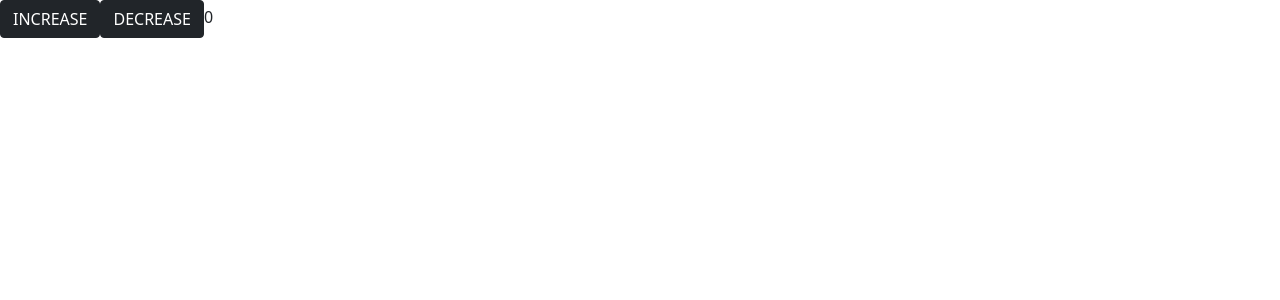
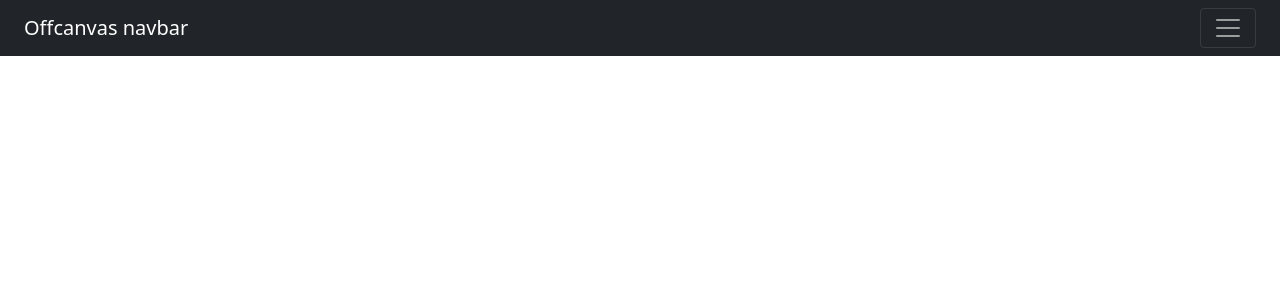
Before and after one commit to PenguinCard/app, a React app: page / in a window 1280 px wide. Shown: the top 300 px of the page. Built offline with nearby package versions, Linux system fonts and the light colour scheme.

Commit message:
create menu

```diff
--- a/src/App.tsx
+++ b/src/App.tsx
@@ -1,20 +1,35 @@
 import * as React from 'react';
 
-import { RootState } from './store';
+import { RootState } from './redux/store';
 import { useSelector, useDispatch } from 'react-redux';
-import { increment, decrement } from './reducer/counter';
+import { increment, decrement } from './redux/counter';
 
-const App:React.FC = () => {
+import Navbar from './components/Navbar'
+
+function App () {
 
     const dispatch = useDispatch()
     const count = useSelector<RootState>(state => state.counter.value);
 
     return (
-        <React.Fragment>
-            <button type="button" className="btn btn-dark" onClick={() => dispatch(increment())}>INCREASE</button>
-            <button type="button" className="btn btn-dark" onClick={() => dispatch(decrement())}>DECREASE</button>
-            { count }
-        </React.Fragment>
+        <>
+            <div className="row">
+                <div className="col">
+                    <Navbar/>
+                </div>
+            </div>
+            <div className="row">
+                <div className="col">
+                    <button type="button" className="btn btn-dark" onClick={() => dispatch(increment())}>INCREASE</button>
+                </div>
+                <div className="col">
+                    <button type="button" className="btn btn-dark" onClick={() => dispatch(decrement())}>DECREASE</button>
+                </div>
+                <div className="col">
+                    { count }
+                </div>
+            </div>
+        </>
     )
 }
 export default App
--- /dev/null
+++ b/src/components/Navbar.tsx
@@ -0,0 +1,53 @@
+import * as React from 'react';
+import { Link } from 'react-router-dom';
+
+function Navbar() {
+    return (
+        <nav className="navbar navbar-dark bg-dark fixed-top">
+            <div className="container-fluid">
+                <a className="navbar-brand" href="#">Offcanvas navbar</a>
+                <button className="navbar-toggler" type="button" data-bs-toggle="offcanvas"
+                        data-bs-target="#offcanvasNavbar" aria-controls="offcanvasNavbar">
+                    <span className="navbar-toggler-icon"></span>
+                </button>
+                <div className="offcanvas offcanvas-end bg-dark" id="offcanvasNavbar"
+                     aria-labelledby="offcanvasNavbarLabel">
+                    <div className="offcanvas-header">
+                        <h5 className="offcanvas-title" id="offcanvasNavbarLabel">Offcanvas</h5>
+                        <button type="button" className="btn-close btn-close-white text-reset" data-bs-dismiss="offcanvas" aria-label="Close"/>
+                    </div>
+                    <div className="offcanvas-body">
+                        <ul className="navbar-nav justify-content-end flex-grow-1 pe-3">
+                            <li className="nav-item">
+                                <Link className="nav-link active" aria-current="page" to="/home">Home</Link>
+                            </li>
+                            <li className="nav-item">
+                                <Link className="nav-link" to="link ">Link</Link>
+                            </li>
+                            <li className="nav-item dropdown">
+                                <a className="nav-link dropdown-toggle" href="#" id="offcanvasNavbarDropdown"
+                                   role="button" data-bs-toggle="dropdown" aria-expanded="false">
+                                    Dropdown
+                                </a>
+                                <ul className="dropdown-menu bg-dark" aria-labelledby="offcanvasNavbarDropdown">
+                                    <li><a className="dropdown-item text-white" href="#">Action</a></li>
+                                    <li><a className="dropdown-item text-white" href="#">Another action</a></li>
+                                    <li>
+                                        <hr className="dropdown-divider bg-white"/>
+                                    </li>
+                                    <li><a className="dropdown-item text-white" href="#">Something else here</a></li>
+                                </ul>
+                            </li>
+                        </ul>
+                        <form className="d-flex">
+                            <input className="form-control me-2" type="search" placeholder="Search" aria-label="Search" />
+                            <button className="btn btn-outline-success" type="submit">Search</button>
+                        </form>
+                    </div>
+                </div>
+            </div>
+        </nav>
+    )
+}
+
+export default Navbar
--- a/src/index.tsx
+++ b/src/index.tsx
@@ -14,7 +14,7 @@
 import 'bootstrap-icons/font/bootstrap-icons.css'
 
 import { Provider } from 'react-redux';
-import { store } from './store';
+import { store } from './redux/store';
 
 // component
 import App from './App';
--- a/src/store.ts
+++ b/src/redux/store.ts
@@ -1,5 +1,5 @@
 import { configureStore } from '@reduxjs/toolkit';
-import counter from './reducer/counter'
+import counter from './counter'
 
 export const store = configureStore({
     reducer: {
```
Also changed, not shown: src/redux/counter.ts (renamed from src/reducer/counter.ts), 1 other file (tests, documents, lock files or other folders).
